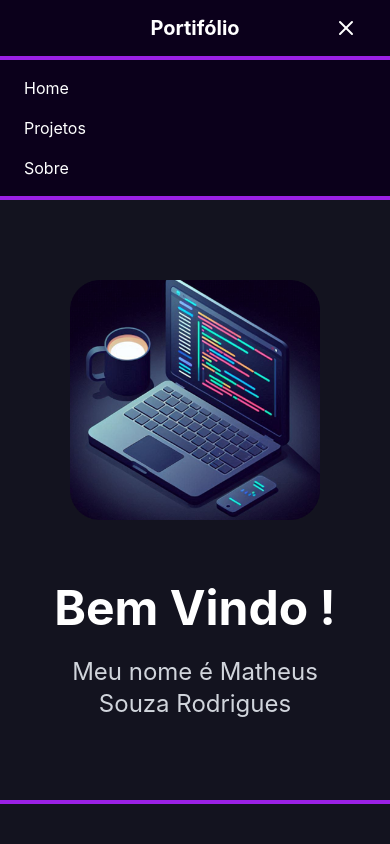
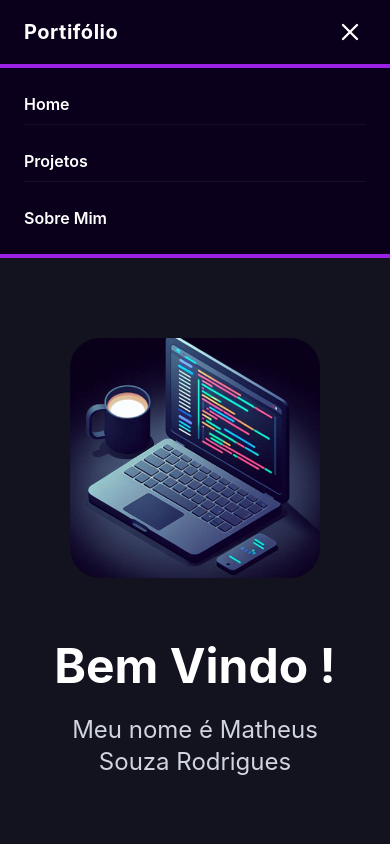
Before and after one commit to MatheusSouzaRodrigues235/Portifolio, a React (Vite) app: page / in a window 390 px wide. Both pictures are taken after a click on the button "Abrir menu". Shown: the top 844 px of the page. Built offline with nearby package versions, Linux system fonts and the light colour scheme.

Commit message:
:recycle: refactor: Melhora a estrutura do componente Navbar, ajustando o layout, a responsividade, adicionando funcionalidade de fechamento do menu mobile e fazendo a navbar "seguir" o usuário.

```diff
--- a/src/components/nav.tsx
+++ b/src/components/nav.tsx
@@ -1,36 +1,59 @@
 import React, { useState } from 'react';
-import {Menu, X} from 'lucide-react';
+import { Menu, X } from 'lucide-react';
 
 const Navbar: React.FC = () => {
   const [isOpen, setIsOpen] = useState<boolean>(false);
 
   return (
-    <nav className="bg-[#0b001b] text-white w-full">
-      {/* Container da Logo/Topo: borda na base atravessando tudo */}
-
+    <nav className="bg-[#0b001b] text-white w-full sticky top-0 z-50 backdrop-blur-md bg-opacity-90">
+      {/* Container da Logo/Topo */}
       <div className="border-b-4 border-[#9B21E5]">
         <div className="max-w-7xl mx-auto flex justify-between items-center relative py-4 px-6">
-          <div className="absolute left-1/2 -translate-x-1/2 text-xl font-bold">Portifólio</div>
-          <div className="invisible md:block">Menu</div>
-          <button onClick={() => setIsOpen(!isOpen)} className="md:hidden ml-auto w-8 h-6">
-            {isOpen ? <X /> : <Menu />}
+          {/* Logo alinhada à esquerda */}
+          <div className="text-xl font-bold text-white tracking-wide">
+            Portifólio
+          </div>
+
+          {/* Menu Desktop */}
+          <div className="hidden md:flex items-center gap-8 font-semibold">
+            <a href="#home" className="hover:text-[#9B21E5] transition-colors duration-200">Home</a>
+            <a href="#projetos" className="hover:text-[#9B21E5] transition-colors duration-200">Projetos</a>
+            <a href="#sobre" className="hover:text-[#9B21E5] transition-colors duration-200">Sobre Mim</a>
+          </div>
+
+          {/* Botão Hambúrguer para Mobile */}
+          <button
+            onClick={() => setIsOpen(!isOpen)}
+            className="md:hidden ml-auto w-8 h-8 flex items-center justify-center text-white hover:text-[#9B21E5] transition-colors focus:outline-none"
+            aria-label="Abrir menu"
+          >
+            {isOpen ? <X size={28} /> : <Menu size={28} />}
           </button>
         </div>
       </div>
 
-      {/* Menu Mobile: aparece abaixo da borda acima */}
-      <div className="md:hidden border-b-4 border-[#9B21E5]">
-        <div className={`md:hidden overflow-hidden transition-all duration-300 ${isOpen ? 'max-h-64 opacity-100' : 'max-h-0 opacity-0'}`}>
-            <ul className="max-w-7xl mx-auto flex flex-col gap-4 py-4 px-6">
-            <li><a href="#home" className="block hover:text-blue-400">Home</a></li>
-            <li><a href="#projetos" className="block hover:text-blue-400">Projetos</a></li>
-            <li><a href="#sobre" className="block hover:text-blue-400">Sobre</a></li>
-            </ul>
-        </div>
+      {/* Menu Mobile: aparece abaixo da borda */}
+      <div className={`md:hidden border-b-4 border-[#9B21E5] overflow-hidden transition-all duration-300 ${isOpen ? 'max-h-64 opacity-100' : 'max-h-0 opacity-0'}`}>
+        <ul className="max-w-7xl mx-auto flex flex-col gap-4 py-4 px-6 font-semibold">
+          <li>
+            <a href="#home" onClick={() => setIsOpen(false)} className="block hover:text-[#9B21E5] transition-colors py-2 border-b border-white/5">
+              Home
+            </a>
+          </li>
+          <li>
+            <a href="#projetos" onClick={() => setIsOpen(false)} className="block hover:text-[#9B21E5] transition-colors py-2 border-b border-white/5">
+              Projetos
+            </a>
+          </li>
+          <li>
+            <a href="#sobre" onClick={() => setIsOpen(false)} className="block hover:text-[#9B21E5] transition-colors py-2">
+              Sobre Mim
+            </a>
+          </li>
+        </ul>
       </div>
     </nav>
   );
 };
 
-
 export default Navbar;
```
